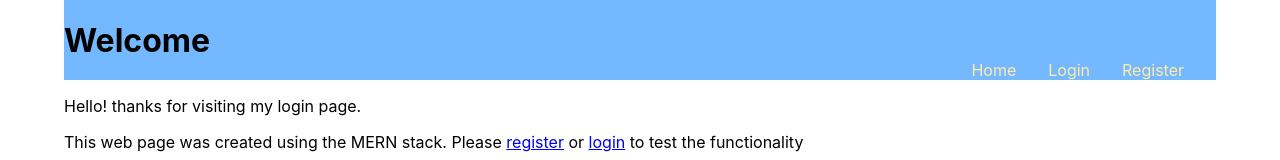
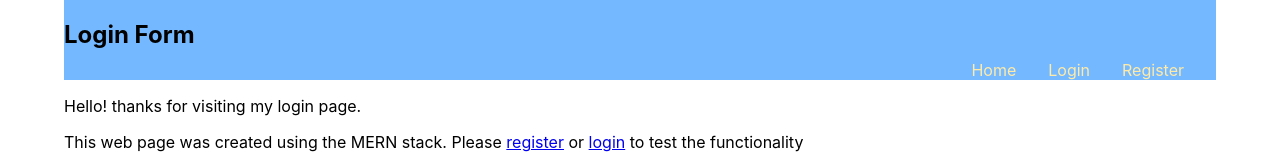
Before and after one commit to spur23/login-form, a React (Create React App) app in the folder frontend/: page /home in a window 1280 px wide. Shown: the top 160 px of the page. Built offline with nearby package versions, Linux system fonts and the light colour scheme.

Commit message:
Update NavBar.js

```diff
--- a/frontend/src/Components/NavBar/NavBar.js
+++ b/frontend/src/Components/NavBar/NavBar.js
@@ -19,7 +19,7 @@ const NavBar = () => {
 	return (
 		<Container>
 			<div>
-				<h1>Welcome</h1>
+				<h2>Login Form</h2>
 			</div>
 			<Wrapper>
 				<Link to='/'>Home</Link>
```
